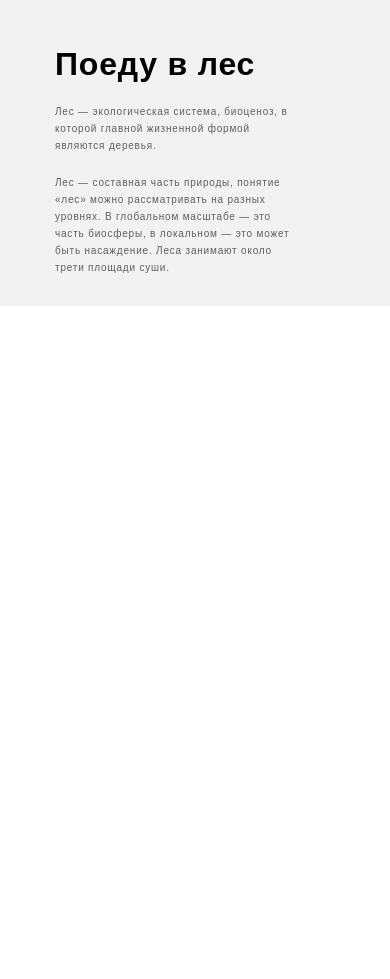
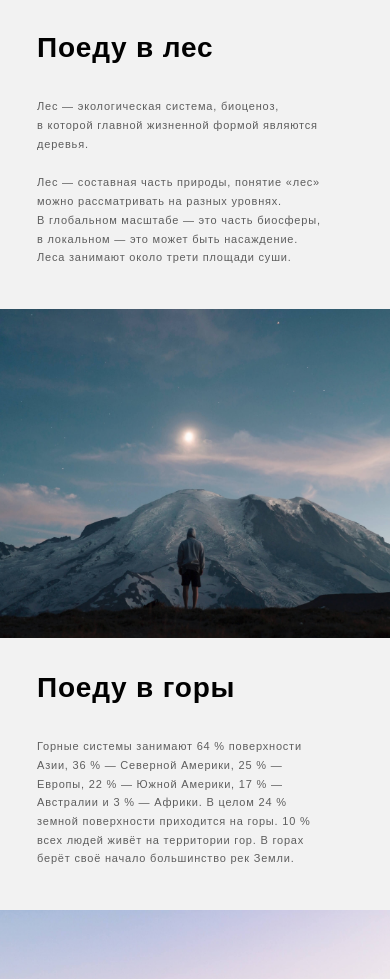
Before and after one commit to OrkhanRakhmetov/kuda-ya-poedu, a plain HTML site: page index.html in a window 390 px wide. Shown: the part 965-1944 px from the top of the page. Drawn offline with Linux system fonts and the light colour scheme.

Commit message:
places section finished

```diff
--- a/blocks/places/__card/places__card.css
+++ b/blocks/places/__card/places__card.css
@@ -1,5 +1,6 @@
 .places__card {
   max-width: 50%;
+  height: 100%;
 }
 
 @media screen and (max-width: 568px) {
--- a/blocks/places/__description/places__description.css
+++ b/blocks/places/__description/places__description.css
@@ -2,19 +2,37 @@
     display: flex;
     flex-direction: column;
     justify-content: space-between;
-    max-width: 70%;
+    max-width: 72%;
     height: 100%;
     box-sizing: border-box;
     padding: 68px 0 85px 75px;
   }
 
+  /* @media screen and (max-width: 1190px) {
+    .places__description {
+      padding: 52px 0 68px 60px;
+      padding: 39px 0 51px 45px;
+      padding: 26px 0 34px 30px;
+      max-width: 83%;
+    }
+  } */
+
   @media screen and (max-width: 1124px) {
     .places__description {
-      padding: 48px 0 65px 55px;
-      max-width: 75%;
+      padding: 52px 0 68px 60px;
+      max-width: 83%;
     }
   }
 
-  @media screen and (max-width: 984px) {
+  @media screen and (max-width: 900px) {
+    .places__description {
+      padding: 39px 0 51px 45px;
+      max-width: 83%;
+    }
+  }
 
+  @media screen and (max-width: 568px) {
+    .places__description {
+      padding: 32px 0 42px 37px;
+    }
   }
--- a/blocks/places/__image/places__image.css
+++ b/blocks/places/__image/places__image.css
@@ -1,13 +1,7 @@
 .places__image {
-  max-width: 100%;
+  width: 100%;
   height: 100%;
   aspect-ratio: 6 / 5;
   object-fit: cover;
   object-position: center;
 }
-
-@media screen and (max-width: 568px) {
-  .places__image {
-    width: 100%;
-  }
-}
--- a/blocks/places/__item/places__item.css
+++ b/blocks/places/__item/places__item.css
@@ -1,6 +1,7 @@
 .places__item {
+  width: 100%;
+  height: 100%;
   display: flex;
-  width: 100%;
   flex-direction: row;
 }
 
--- a/blocks/places/__text/places__text.css
+++ b/blocks/places/__text/places__text.css
@@ -8,8 +8,8 @@
   letter-spacing: .8px;
 }
 
-@media screen and (max-width: 984px) {
+@media screen and (max-width: 900px) {
   .places__text {
-    font-size: 10px;
+    font-size: 11px;
   }
 }
--- a/blocks/places/__title/places__title.css
+++ b/blocks/places/__title/places__title.css
@@ -1,6 +1,19 @@
 .places__title {
   margin: 0;
   font-size: 32px;
+  line-height: 1.25;
   letter-spacing: .8px;
-  margin-bottom: 20px;
+  margin-bottom: 32px;
 }
+
+@media screen and (max-width: 1124px) {
+  .places__title {
+    font-size: 30px;
+  }
+}
+
+@media screen and (max-width: 900px) {
+  .places__title {
+    font-size: 28px;
+  }
+}
--- a/blocks/places/places.css
+++ b/blocks/places/places.css
@@ -1,8 +1,11 @@
 .places {
-  display: flex;
-  flex-direction: column;
+  background-color: #f2f2f2;
+  display: grid;
+  grid-auto-rows: 1fr;
 }
 
- .places {
-  background-color: #f2f2f2;
+@media screen and (max-width: 568px) {
+  .places {
+    grid-auto-rows: auto;
+  }
 }
--- a/index.html
+++ b/index.html
@@ -33,11 +33,11 @@
         </div>
         <div class="places__card">
           <div class="places__description">
-            <h2 class="places__title">Поеду в лес</h2>
+            <h2 class="places__title">Поеду в&nbsp;лес</h2>
             <div class="places__text">
-              <p class="places__paragraph">Лес — экологическая система, биоценоз, в которой главной жизненной формой являются деревья.</p>
-              <p class="places__paragraph">Лес — составная часть природы, понятие «лес» можно рассматривать на разных уровнях.
-              В глобальном масштабе — это часть биосферы, в локальном — это может быть насаждение. Леса занимают около трети площади суши.</p>
+              <p class="places__paragraph">Лес&nbsp;— экологическая система, биоценоз, в&nbsp;которой главной жизненной формой являются деревья.</p>
+              <p class="places__paragraph">Лес&nbsp;— составная часть природы, понятие «лес» можно рассматривать на&nbsp;разных уровнях.
+              В&nbsp;глобальном масштабе&nbsp;— это часть биосферы, в&nbsp;локальном&nbsp;— это может быть насаждение. Леса занимают около трети площади суши.</p>
             </div>
           </div>
         </div>
@@ -45,11 +45,11 @@
       <div class="places__item places__item_dir_reversed">
         <div class="places__card">
           <div class="places__description">
-            <h2 class="places__title">Поеду в горы</h2>
+            <h2 class="places__title">Поеду в&nbsp;горы</h2>
             <div class="places__text">
-              <p class="places__paragraph"> Горные системы занимают 64 % поверхности Азии, 36 % — Северной Америки, 25 % — Европы, 22 % — Южной Америки,
-                17 % — Австралии и 3 % — Африки. В целом 24 % земной поверхности приходится на горы. 10 % всех людей живёт на территории гор.
-                В горах берёт своё начало большинство рек Земли.</p>
+              <p class="places__paragraph"> Горные системы занимают 64&nbsp;% поверхности Азии, 36&nbsp;%&nbsp;— Северной Америки, 25&nbsp;%&nbsp;— Европы, 22&nbsp;%&nbsp;— Южной Америки,
+                17&nbsp;%&nbsp;— Австралии и&nbsp;3&nbsp;%&nbsp;— Африки. В целом 24&nbsp;% земной поверхности приходится на&nbsp;горы. 10&nbsp;% всех людей живёт на&nbsp;территории гор.
+                В&nbsp;горах берёт своё начало большинство рек Земли.</p>
             </div>
           </div>
         </div>
@@ -63,11 +63,11 @@
         </div>
         <div class="places__card">
           <div class="places__description">
-            <h2 class="places__title">Поеду на Чёрное море</h2>
+            <h2 class="places__title">Поеду на&nbsp;Чёрное море</h2>
             <div class="places__text">
-              <p class="places__paragraph">Я уплыву туда, где ни разу я не был, туда, где никто раньше не был. Никто и никогда раньше не был, я уплыву. Я позову тебя смотреть на синее небо и пить по капле синее небо, и падать в это синее небо, я позову.</p>
-              <p class="places__paragraph">Уеду я на Чёрное-Чёрное море, на Чёрное-Чёрное море, на Чёрное-Чёрное море уеду я. Уеду я на Чёрное-Чёрное море, на Чёрное-Чёрное море, на Чёрное-Чёрное море.</p>
-              <p class="places__paragraph">Уеду я.</p>
+              <p class="places__paragraph">Я&nbsp;уплыву туда, где ни&nbsp;разу я&nbsp;не&nbsp;был, туда, где никто раньше не&nbsp;был. Никто и&nbsp;никогда раньше не&nbsp;был, я&nbsp;уплыву. Я&nbsp;позову тебя смотреть на&nbsp;синее небо и&nbsp;пить по&nbsp;капле синее небо, и&nbsp;падать в&nbsp;это синее небо, я&nbsp;позову.</p>
+              <p class="places__paragraph">Уеду я&nbsp;на&nbsp;Чёрное-Чёрное море, на&nbsp;Чёрное-Чёрное море, на&nbsp;Чёрное-Чёрное море уеду&nbsp;я. Уеду я&nbsp;на&nbsp;Чёрное-Чёрное море, на&nbsp;Чёрное-Чёрное море, на&nbsp;Чёрное-Чёрное море.</p>
+              <p class="places__paragraph">Уеду&nbsp;я.</p>
             </div>
           </div>
         </div>
```
